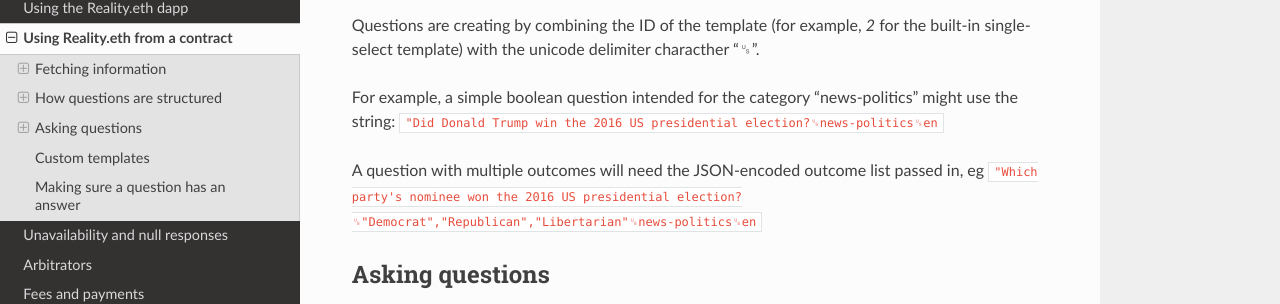
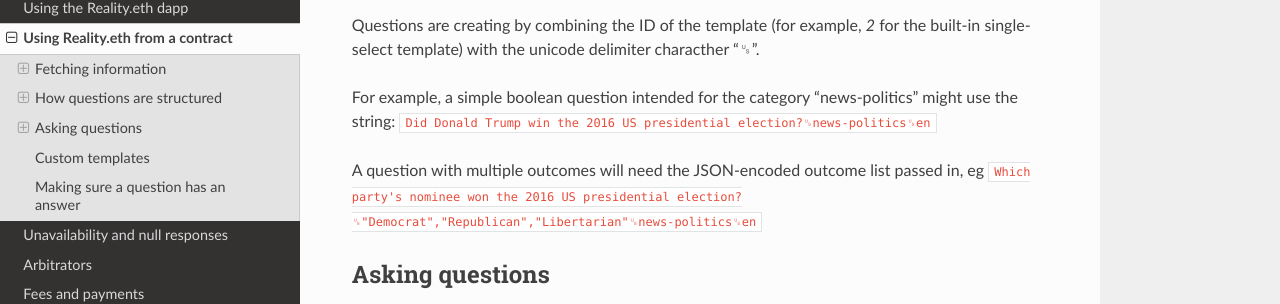
Before and after one commit to RealityETH/reality-eth-monorepo, a Sphinx documentation site: the page built from packages/dapp/docs/contracts.rst, in a window 1280 px wide and 900 px high, scrolled down 2775 px. Shown: the part 144-448 px from the top of the window. Built offline with Sphinx 7.4.7 and the Read the Docs theme 2.0.0, drawn with Linux system fonts in a browser that asks for light colours; pages that are not in the unit, such as notebooks, are missing from menus.

Commit message:
Remove stray quotation marks

```diff
--- a/packages/dapp/docs/contracts.rst
+++ b/packages/dapp/docs/contracts.rst
@@ -118,10 +118,10 @@
 Questions are creating by combining the ID of the template (for example, `2` for the built-in single-select template) with the unicode delimiter characther "␟".
 
 For example, a simple boolean question intended for the category "news-politics" might use the string:
-``"Did Donald Trump win the 2016 US presidential election?␟news-politics␟en``
+``Did Donald Trump win the 2016 US presidential election?␟news-politics␟en``
 
 A question with multiple outcomes will need the JSON-encoded outcome list passed in, eg
-``"Which party's nominee won the 2016 US presidential election?␟"Democrat","Republican","Libertarian"␟news-politics␟en``
+``Which party's nominee won the 2016 US presidential election?␟"Democrat","Republican","Libertarian"␟news-politics␟en``
 
 
 Asking questions
```
